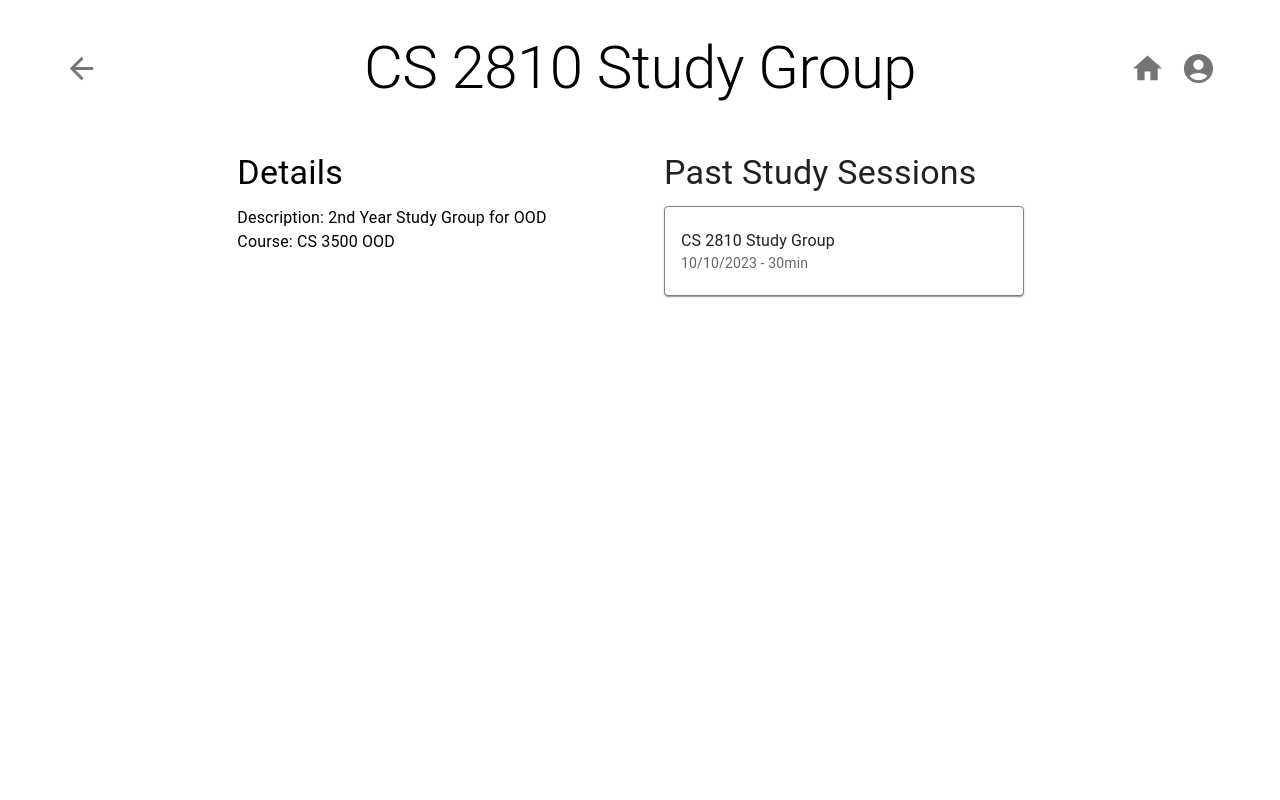
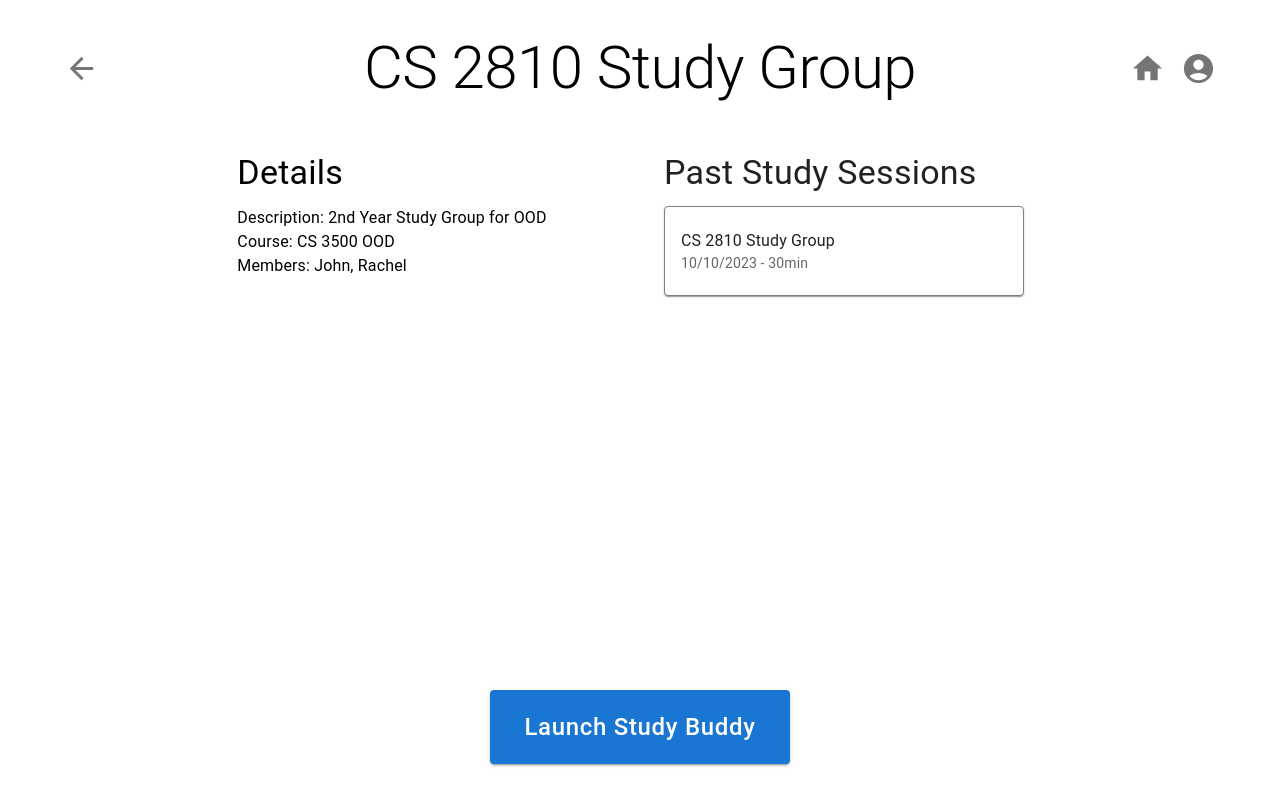
Before and after one commit to briana-torres/StudyBuddies, a React (Create React App) app in the folder website/: page /joined-study-group in a window 1280 px wide. Built offline with nearby package versions, Linux system fonts and the light colour scheme.

Commit message:
added study buddy button

```diff
--- a/website/src/components/JoinedStudyGroupPage.js
+++ b/website/src/components/JoinedStudyGroupPage.js
@@ -1,10 +1,16 @@
 import React from 'react';
-import { Box, Typography, Grid, Paper } from '@mui/material';
+import { Box, Typography, Grid, Paper, Button } from '@mui/material';
 import Header from './Header';
 import PastSessions from './PastSessions';
+import { useHistory } from 'react-router-dom';
 
 const JoinedStudyGroupPage = () => {
+  const history = useHistory();
   const groupName = 'CS 2810 Study Group';
+
+  const handleLaunchStudyBuddy = () => {
+    history.push('/create-group');
+  };
 
   return (
     <Box sx={{ p: 4 }}>
@@ -15,6 +21,7 @@ const JoinedStudyGroupPage = () => {
             <Typography variant="h4" component="h2" gutterBottom>Details</Typography>
             <Typography>Description: 2nd Year Study Group for OOD</Typography>
             <Typography>Course: CS 3500 OOD</Typography>
+            <Typography>Members: John, Rachel</Typography>
           </Box>
         </Grid>
         <Grid item xs={12} sm={6} md={4}>
@@ -23,6 +30,12 @@ const JoinedStudyGroupPage = () => {
           </Paper>
         </Grid>
       </Grid>
+      <Box sx={{ display: 'flex', justifyContent: 'center', position: 'fixed', bottom: 20, left: 0, right: 0 }}> {/* Adjusted for fixed position */}
+        <Button variant="contained" color="primary" onClick={handleLaunchStudyBuddy}
+        sx={{ my: 2, py: 2, fontSize: '1.5rem', width: '300px', textTransform: 'none' }}>
+          Launch Study Buddy
+        </Button>
+      </Box>
     </Box>
   );
 };
```
